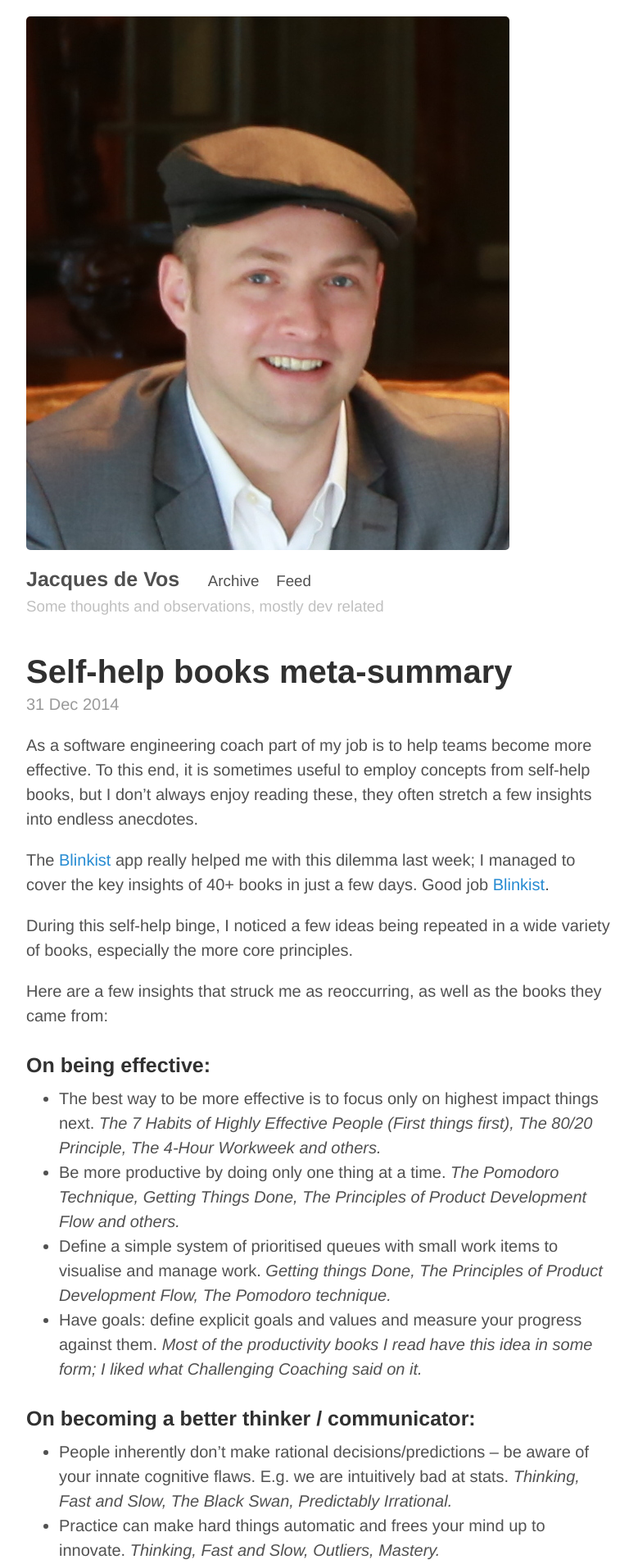
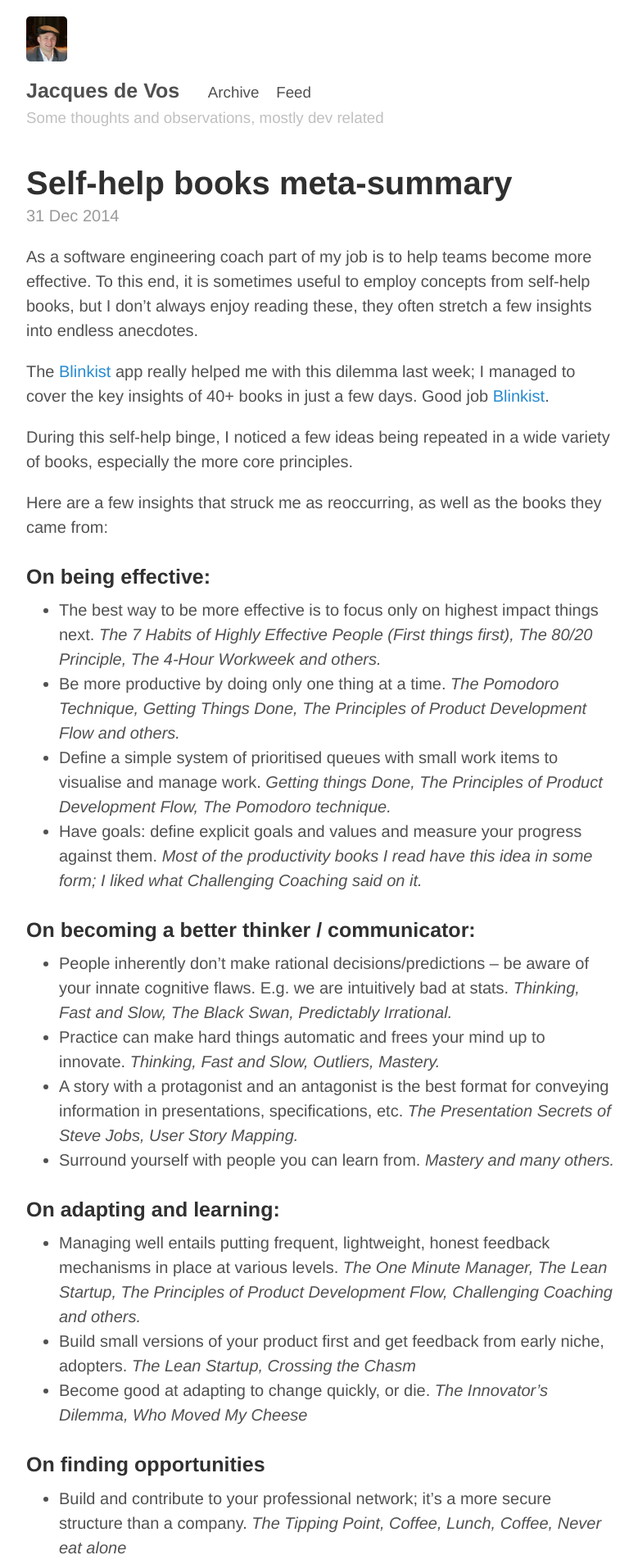
Before and after one commit to jacdevos/jacdevos.github.io.old, a Jekyll site: the page built from index.html, in a window 1280 px wide. Shown: the top 1908 px of the page at 82% size, without its empty margins (248-1027 px from the left). Built offline with Jekyll 4.4.1, drawn with Linux system fonts in a browser that asks for light colours; Markdown is read by kramdown in place of the engine named in the settings; the list of posts is cut into pages by our own code.

Commit message:
Update default.html

```diff
--- a/_layouts/default.html
+++ b/_layouts/default.html
@@ -8,9 +8,9 @@
     <div class="container content">
       <div class="masthead">
         <h3 class="masthead-title">
-         <img src="{{ site.baseurl }}public/JacquesFace.JPG"></img>
+         <img src="{{ site.baseurl }}public/JacquesFace.JPG" width="50"></img>
           <a href="{{ site.baseurl }}" title="Home">{{ site.title }}</a>
-&nbsp;
+&nbsp
 {% for page in site.pages_list %}
   &nbsp;&nbsp;<small><a href="{{ page[1]  }}">{{ page[0] }}</a></small>
 {% endfor %}
```
